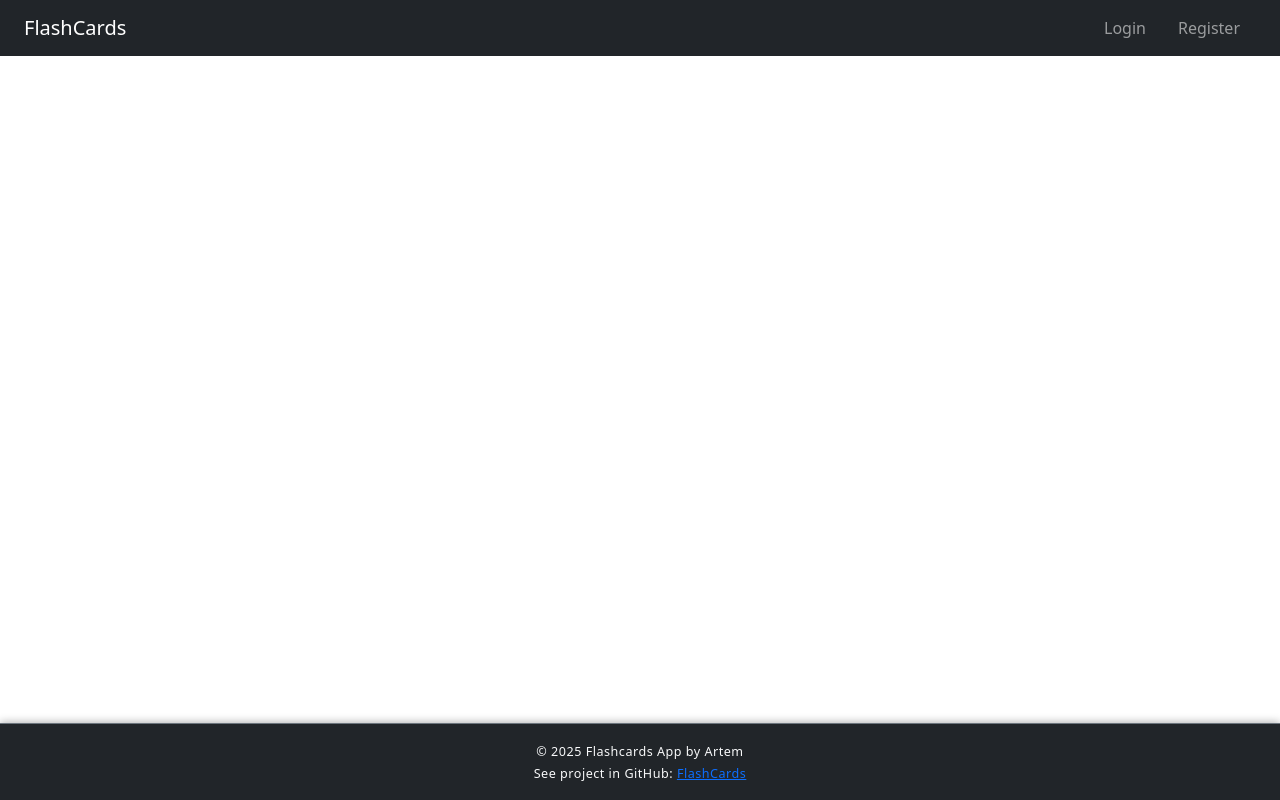
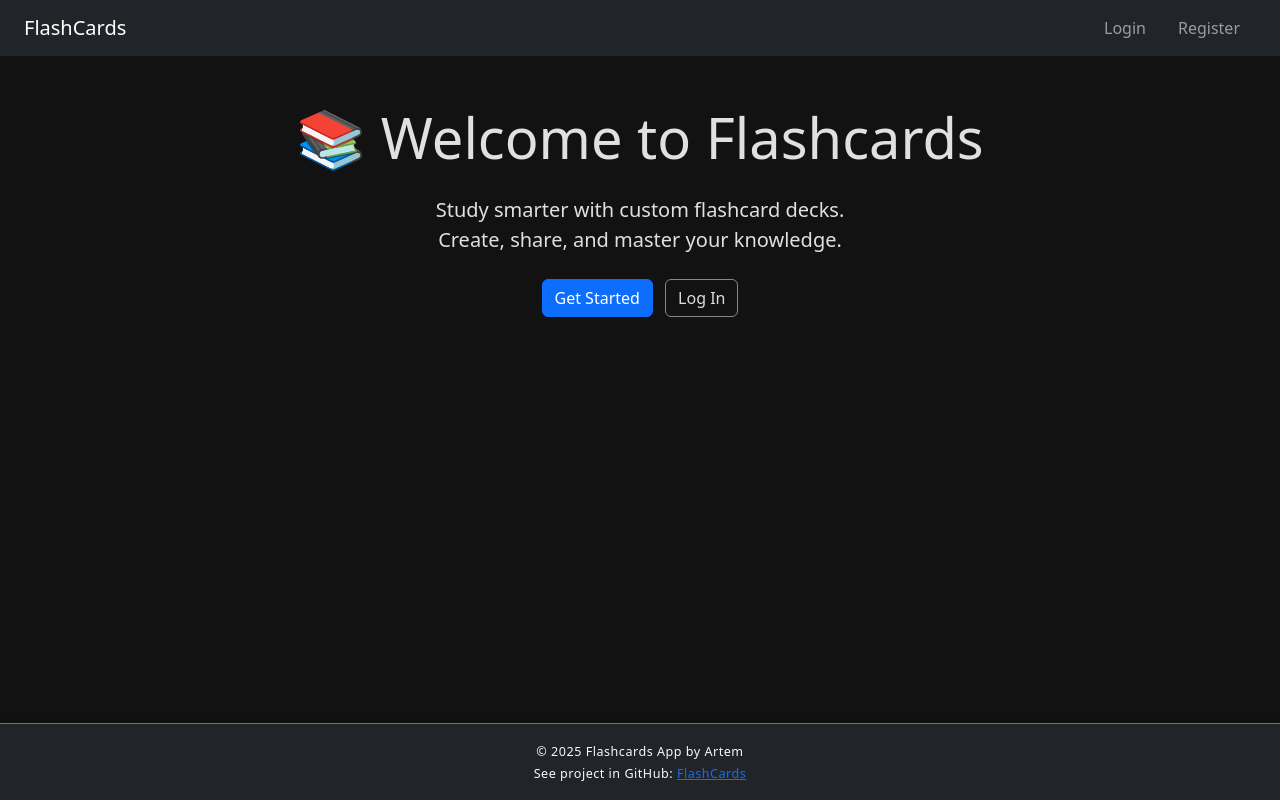
Before and after one commit to art64722/flashcards-app, a Flask app: page / in a window 1280 px wide. Run offline with Flask 3, Linux system fonts and the light colour scheme.

Commit message:
Add homepage

```diff
--- a/static/style.css
+++ b/static/style.css
@@ -42,3 +42,13 @@ footer {
     letter-spacing: 0.5px;
     box-shadow: 0 -1px 8px rgba(0, 0, 0, 0.3);
 }
+
+body {
+    background-color: #121212;
+    color: #e0e0e0;
+}
+
+.btn-outline-light {
+    border-color: #888;
+    color: #ddd;
+}
--- a/templates/index.html
+++ b/templates/index.html
@@ -1,6 +1,20 @@
 {% extends "layout.html" %}
 
-{% block title %}Home{% endblock %}
+{% block title %}Welcome{% endblock %}
 
 {% block content %}
+<div class="text-center">
+    <h1 class="display-4 mb-4">📚 Welcome to Flashcards</h1>
+    <p class="lead mb-4">
+        Study smarter with custom flashcard decks.<br>
+        Create, share, and master your knowledge.
+    </p>
+
+    {% if not session.get("user_id") %}
+        <a href="/register" class="btn btn-primary me-2">Get Started</a>
+        <a href="/login" class="btn btn-outline-light">Log In</a>
+    {% else %}
+        <a href="/decks" class="btn btn-success">Go to My Decks</a>
+    {% endif %}
+</div>
 {% endblock %}
```
